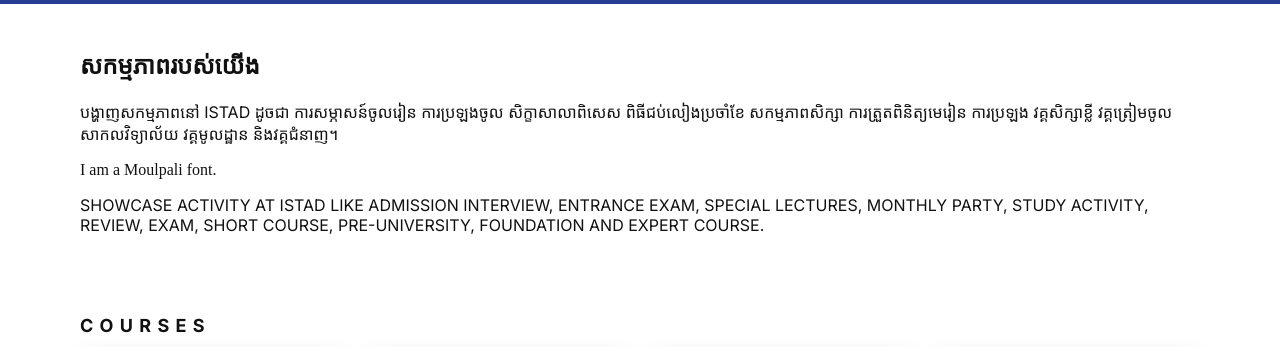
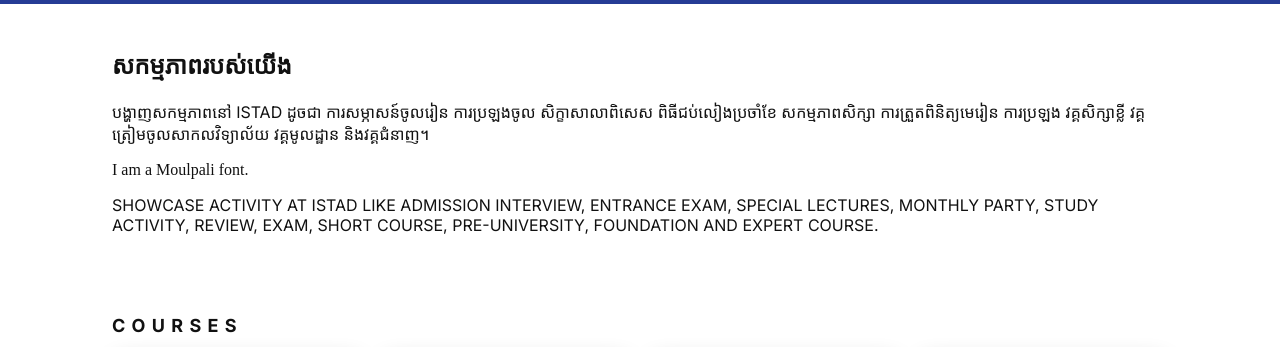
Before and after one commit to thorniedev/css_homework1, a plain HTML site: page index.html in a window 1280 px wide. Shown: the part 103-450 px from the top of the page. Drawn offline with Linux system fonts and the light colour scheme; a web font is replaced by a local one.

Commit message:
add45581$

```diff
--- a/css/style.css
+++ b/css/style.css
@@ -2,7 +2,7 @@
 @import url("https://fonts.googleapis.com/css2?family=Inter:wght@400;600;700&family=Moulpali&display=swap");
 
 :root {
-  --container: 90%;
+  --container: 85%;
   --border: #1b1b1b;
   --muted: #7a7a7a;
   --card-border: #e5e5e5;
```
